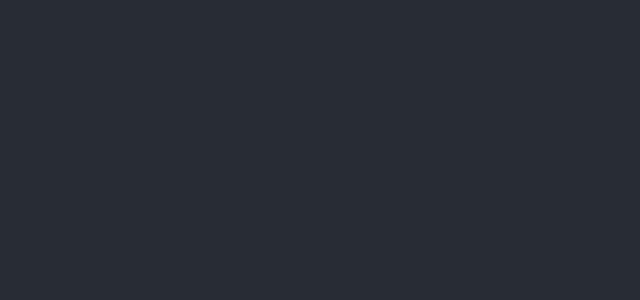
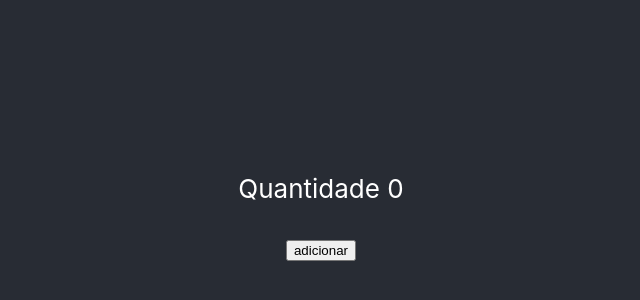
Before and after one commit to GabrielLazuli/react-ai-2026-santander-bootcamp, a React (Create React App) app in the folder treinos-em-react/cra-project/: page / in a window 1280 px wide. Shown: the part 196-496 px from the top of the page, without its empty margins (319-959 px from the left). Built offline with nearby package versions, Linux system fonts and the light colour scheme.

Commit message:
useState

```diff
--- a/treinos-em-react/cra-project/src/App.js
+++ b/treinos-em-react/cra-project/src/App.js
@@ -27,18 +27,7 @@ function App() {
     <div className="App">
       <header className="App-header">
 
-
-      {
-      produtos.map((produto) => {
-          produto.disponivel && (
-            <div key={produto.id}>
-                <Produtos name={produto.nome} descricao={produto.descricao}/>
-            </div> )
-
-      }
-    )
-    }
-
+      <Produtos/>
 
       </header>
     </div>
--- a/treinos-em-react/cra-project/src/components/Produtos.jsx
+++ b/treinos-em-react/cra-project/src/components/Produtos.jsx
@@ -1,10 +1,15 @@
+import { useState } from "react";
 
 
-function Produtos({name, descricao}){
+
+function Produtos(){
+
+    const [quantidade, setquantiade] = useState(0);
+
     return(
         <div>
-            <p>{name}</p>
-            <p>{descricao}</p>
+            <p>Quantidade {quantidade}</p>
+            <button onClick={() => setquantiade( quantidade + 1)}>adicionar</button>
         </div>
     );
 }
```
